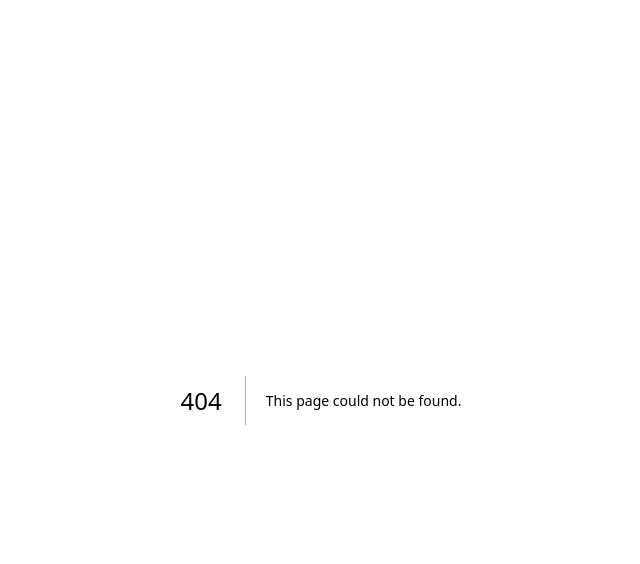
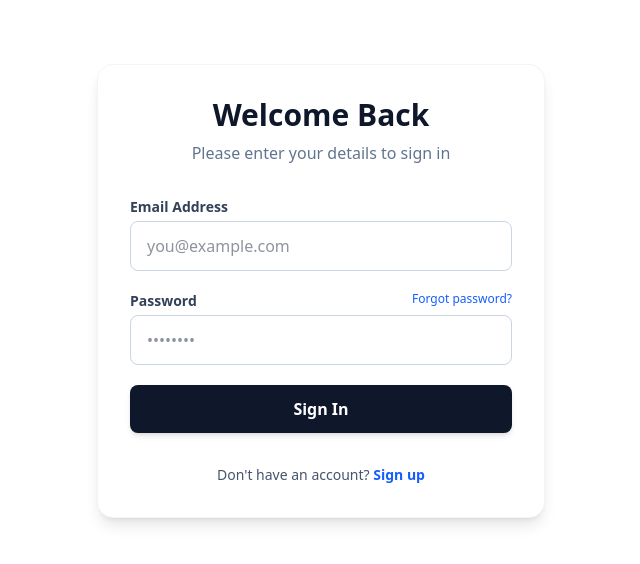
Before and after one commit to sujithmanc/next-drizzle-auth, a Next.js app: page /login in a window 1280 px wide. Before the commit this address had no page. Shown: the top 564 px of the page, without its empty margins (319-959 px from the left). Built offline with nearby package versions, Linux system fonts and the light colour scheme.

Commit message:
Login Successful

```diff
--- /dev/null
+++ b/src/app/login/action.js
@@ -0,0 +1,121 @@
+"use server";
+
+import { comparePasswords } from "@/auth/password";
+import { createUserSession } from "@/auth/session";
+import { db2 } from "@/drizzle/db";
+import { userRoles, users } from "@/drizzle/schema";
+import { eq } from "drizzle-orm";
+import { cookies } from "next/headers";
+import { set, z } from "zod";
+import crypto from "crypto"
+import { redisClient } from "@/redis/redis";
+
+
+const SESSION_EXPIRATION_SECONDS = 60;
+const COOKIE_SESSION_KEY = "session-id"
+
+const loginSchema = z.object({
+    email: z.string().email("Invalid email address"),
+    password: z.string().min(6, "Password must be at least 6 characters"),
+});
+
+const sessionSchema = z.object({
+    id: z.string(),
+    role: z.enum(userRoles),
+});
+
+export async function loginActionOut(prevState, formData) {
+    const rawData = Object.fromEntries(formData.entries());
+    const cookiesObj = await cookies();
+
+    //const sessionId = crypto.randomBytes(100).toString("hex").normalize()
+    setCookie(cookiesObj);
+
+    return { success: true, message: "Logged in successfully!" };
+}
+
+function setCookie(cookiesObj) {
+    const sessionId = crypto.randomBytes(100).toString("hex").normalize()
+    cookiesObj.set('session-id', sessionId, { path: '/' });
+}
+
+export async function loginAction(prevState, formData) {
+
+    // 1. Extract and validate form data
+    const rawData = Object.fromEntries(formData.entries());
+
+    // 2. Log the raw data for debugging
+    const validated = loginSchema.safeParse(rawData);
+
+    console.log('[Login Action] Validation Result:', JSON.stringify(validated, null, 2));
+
+    // 3. Handle validation errors
+    if (!validated.success) {
+        return {
+            success: false,
+            errors: validated.error.flatten().fieldErrors,
+        };
+    }
+    console.info('[Login Action] Validated Data:', validated.data);
+
+    try {
+        // 4. USER LOOKUP
+        const user = await db2.query.users.findFirst({
+            where: eq(users.email, validated.data.email),
+        });
+
+        console.log('[Login Action] User Lookup Result:', JSON.stringify(user, null, 2));
+
+        // 5. USER EXISTENCE CHECK
+        if (!user) {
+            return { success: false, message: "Invalid email or password." };
+        }
+        console.info('[Login Action] User Found:', JSON.stringify(user, null, 2));
+
+        // 6. PASSWORD VERIFICATION
+        const isValid = await comparePasswords({
+            password: validated.data.password,
+            salt: user.salt,
+            hashedPassword: user.password,
+        });
+
+        // 7. Log the password verification result
+        console.info('[Login Action] Password Validation Result:', isValid);
+        if (!isValid) {
+            return { success: false, message: "Invalid email or password." };
+        }
+
+        user.id = user.id.toString();
+
+        // 8. SESSION CREATION
+        console.info(`[Login Action] Creating session for user ID: ${user.id}`);
+        const sessionId = crypto.randomBytes(100).toString("hex").normalize();
+
+        console.info(`[Session] Generated session ID: ${sessionId}`);
+        // 9. Store session in Redis
+        await redisClient.set(`session:${sessionId}`, sessionSchema.parse(user), {
+            ex: SESSION_EXPIRATION_SECONDS, // 1 week in seconds
+        })
+
+        // 10. Set cookie with session ID
+        const cookiesObj = await cookies();
+
+        cookiesObj.set(COOKIE_SESSION_KEY, sessionId, {
+            secure: true,
+            httpOnly: true,
+            sameSite: "lax",
+            path: "/",
+            maxAge: SESSION_EXPIRATION_SECONDS * 1000,
+        })
+
+        console.info(`[Session] Set session cookie with key: ${COOKIE_SESSION_KEY}`)
+        // Set up session END
+
+        return { success: true, message: "Logged in successfully!" };
+
+        // Create session or token here if needed
+    } catch (error) {
+        console.error('[Login Action] Error during login process:', error);
+        return { success: false, message: "Server error. Please try again later." };
+    }
+}
--- /dev/null
+++ b/src/app/login/page.js
@@ -0,0 +1,77 @@
+"use client";
+
+import { useActionState } from "react";
+import { loginAction } from "./action";
+
+export default function LoginForm() {
+  const [state, formAction, isPending] = useActionState(loginAction, {
+    success: false,
+    errors: {},
+    message: ""
+  });
+
+  return (
+    <div className="max-w-md mx-auto mt-16 p-8 bg-white rounded-2xl shadow-lg border border-slate-100">
+      <div className="text-center mb-8">
+        <h1 className="text-3xl font-bold text-slate-900">Welcome Back</h1>
+        <p className="text-slate-500 mt-2">Please enter your details to sign in</p>
+      </div>
+
+      <form action={formAction} className="space-y-5">
+        <div>
+          <label className="block text-sm font-semibold text-slate-700 mb-1">
+            Email Address
+          </label>
+          <input
+            name="email"
+            type="email"
+            placeholder="you@example.com"
+            className="w-full px-4 py-3 rounded-lg border border-slate-300 focus:ring-2 focus:ring-blue-500 focus:border-transparent outline-none transition-all text-slate-800"
+          />
+          {state.errors?.email && (
+            <p className="text-red-500 text-xs mt-1">{state.errors.email[0]}</p>
+          )}
+        </div>
+
+        <div>
+          <div className="flex justify-between mb-1">
+            <label className="text-sm font-semibold text-slate-700">Password</label>
+            <a href="#" className="text-xs text-blue-600 hover:underline">Forgot password?</a>
+          </div>
+          <input
+            name="password"
+            type="password"
+            placeholder="••••••••"
+            className="w-full px-4 py-3 rounded-lg border border-slate-300 focus:ring-2 focus:ring-blue-500 focus:border-transparent outline-none transition-all text-slate-800"
+          />
+          {state.errors?.password && (
+            <p className="text-red-500 text-xs mt-1">{state.errors.password[0]}</p>
+          )}
+        </div>
+
+        <button
+          type="submit"
+          disabled={isPending}
+          className="w-full py-3 px-4 bg-slate-900 hover:bg-slate-800 text-white font-bold rounded-lg shadow-md transform active:scale-[0.98] transition-all disabled:opacity-50 disabled:cursor-not-allowed"
+        >
+          {isPending ? "Signing in..." : "Sign In"}
+        </button>
+
+        {state.message && (
+          <div className={`text-center p-3 rounded-md text-sm font-medium ${
+            state.success ? "bg-green-50 text-green-700" : "bg-red-50 text-red-700"
+          }`}>
+            {state.message}
+          </div>
+        )}
+      </form>
+
+      <p className="text-center text-sm text-slate-600 mt-8">
+        Don't have an account?{" "}
+        <a href="/signup" className="text-blue-600 font-semibold hover:underline">
+          Sign up
+        </a>
+      </p>
+    </div>
+  );
+}
--- a/src/app/page.jsx
+++ b/src/app/page.jsx
@@ -1,32 +1,15 @@
-import { comparePasswords, generateSalt, hashPassword } from "@/auth/password";
-import RedisDemoData from "@/features/redis/components/RedisDemoData";
-import { db2 } from "@/drizzle/db";
-import SignUpForm from "@/features/auth/components/SignUpForm";
+
+import { getUserFromSession } from "@/auth/session";
+import { cookies } from "next/headers";
 
 export default async function Home() {
 
-  const myPassword = "mySecurePassword";
-  const salt = generateSalt();
+    const sessionInfo = getUserFromSession(await cookies())
 
-  const pass = await hashPassword(myPassword, salt);
-  const pass2 = await hashPassword(myPassword, salt);
-  const isMatch = await comparePasswords({
-    password: myPassword,
-    salt,
-    hashedPassword: pass,
-  });
 
-  // DB Test
-  const users = await db2.query.emp.findMany();
   return (
     <>
-      <SignUpForm />
-      <RedisDemoData />
-      <pre>{pass}</pre>
-      <pre>{pass2}</pre>
-      <pre>{salt}</pre>
-      <pre>{isMatch ? "Passwords match!" : "Passwords do not match."}</pre>
-      <pre>{JSON.stringify(users, null, 2)}</pre>
+      <pre>{JSON.stringify(sessionInfo, null, 2)}</pre>
     </>
   );
 }
--- a/src/app/signup/action.js
+++ b/src/app/signup/action.js
@@ -1,5 +1,7 @@
 "use server";
 
+import { generateSalt, hashPassword } from "@/auth/password";
+import { createUserSession } from "@/auth/session";
 import { db2 } from "@/drizzle/db";
 import { users } from "@/drizzle/schema";
 import { revalidatePath } from "next/cache";
@@ -11,6 +13,7 @@ const signupSchema = z.object({
     email: z.string().email("Invalid email address"),
     role: z.enum(['guest', 'user', 'admin']).default('guest'),
     password: z.string().min(6, "Password must be at least 6 characters"),
+    salt: z.string().min(1, "Salt is required"),
 });
 
 export async function signupAction(prevState, formData) {
@@ -21,6 +24,8 @@ export async function signupAction(prevState, formData) {
         role: formData.get("role"),
         password: formData.get("password"),
     };
+
+    rawData.salt = generateSalt();
 
     console.log('[Signup Action] Raw Data:', rawData);
 
@@ -35,17 +40,27 @@ export async function signupAction(prevState, formData) {
             errors: validated.error.flatten().fieldErrors,
         };
     }
-
     console.info('[Signup Action] Validated Data:', validated.data);
 
     try {
-        await db2.insert(users).values(validated.data);
+        // Encrypt password
+
+        validated.data.password = await hashPassword(validated.data.password, validated.data.salt);
+        console.info('[Signup Action] Hashed Password and salt:', validated);
+
+        const result = await db2.insert(users).values(validated.data);
+        console.log('[Signup Action] Insert Result:', result);
+
+        // Create a session or token here if needed
+        createUserSession({ id: result.insertId, role: validated.data.role }, formData.cookies);
 
         revalidatePath("/");
         return { success: true, message: "User registered successfully!" };
     } catch (error) {
-        console.error('[Signup Action] Database Error:', error);
-        if (error.message.includes("Duplicate entry")) {
+        // Extrat simple text/info from the error object for better logging
+        console.log('[Signup Action] Error Details:', JSON.stringify(error, null, 2));
+
+        if (error.cause.sqlMessage.includes("Duplicate entry")) {
             return { success: false, message: "This email is already registered." };
         }
         return { success: false, message: "Something went wrong. Please try again." };
--- a/src/auth/password.js
+++ b/src/auth/password.js
@@ -1,8 +1,9 @@
 import crypto from "crypto"
 
 export function hashPassword(password, salt) {
+    const newSalt = salt || generateSalt();
     return new Promise((resolve, reject) => {
-        crypto.scrypt(password.normalize(), salt, 64, (error, hash) => {
+        crypto.scrypt(password.normalize(), newSalt, 64, (error, hash) => {
             if (error) reject(error)
 
             resolve(hash.toString("hex").normalize())
--- a/src/auth/session.js
+++ b/src/auth/session.js
@@ -1,10 +1,11 @@
-import { userRoles } from "@/drizzle/schema"
+
 import { z } from "zod"
 import crypto from "crypto"
 import { redisClient } from "@/redis/redis"
+import { userRoles } from "@/drizzle/schema"
 
 // Seven days in seconds
-const SESSION_EXPIRATION_SECONDS = 60 * 60 * 24 * 7
+const SESSION_EXPIRATION_SECONDS = 60 * 5
 const COOKIE_SESSION_KEY = "session-id"
 
 const sessionSchema = z.object({
@@ -13,7 +14,9 @@ const sessionSchema = z.object({
 })
 
 export function getUserFromSession(cookies) {
+
     const sessionId = cookies.get(COOKIE_SESSION_KEY)?.value
+    console.log(`[Session] Retrieved session ID from cookie: ${sessionId}`)
     if (sessionId == null) return null
 
     return getUserSessionById(sessionId)
@@ -29,12 +32,25 @@ export async function updateUserSessionData(user, cookies) {
 }
 
 export async function createUserSession(user, cookies) {
-    const sessionId = crypto.randomBytes(512).toString("hex").normalize()
+    // 8. SESSION CREATION
+    console.info(`[Login Action] Creating session for user ID: ${user.id}`);
+    const sessionId = crypto.randomBytes(100).toString("hex").normalize();
+
+    console.info(`[Session] Generated session ID: ${sessionId}`);
+    // 9. Store session in Redis
     await redisClient.set(`session:${sessionId}`, sessionSchema.parse(user), {
-        ex: SESSION_EXPIRATION_SECONDS,
+        ex: SESSION_EXPIRATION_SECONDS, // 1 week in seconds
     })
 
-    setCookie(sessionId, cookies)
+    // 10. Set cookie with session ID
+
+    cookies.set(COOKIE_SESSION_KEY, sessionId, {
+        secure: true,
+        httpOnly: true,
+        sameSite: "lax",
+        path: "/",
+        maxAge: SESSION_EXPIRATION_SECONDS * 1000,
+    })
 }
 
 export async function updateUserSessionExpiration(cookies) {
@@ -58,18 +74,40 @@ export async function removeUserFromSession(cookies) {
     cookies.delete(COOKIE_SESSION_KEY)
 }
 
-function setCookie(sessionId, cookies) {
-    cookies.set(COOKIE_SESSION_KEY, sessionId, {
-        secure: true,
+function setCookieOut(sessionId, cookies) {
+    console.log(`[Session] Set cookie with session ID START`)
+
+    cookieStore.set(COOKIE_SESSION_KEY, sessionId, {
         httpOnly: true,
-        sameSite: "lax",
-        expires: Date.now() + SESSION_EXPIRATION_SECONDS * 1000,
+        path: '/',
+        maxAge: 60 * 60 * 24 * 7,
     })
+
+
+    console.log(`[Session] Set cookie with session ID END`)
+}
+
+function setCookie(sessionId, cookieStore) {
+    console.log(`[Session] Attempting to set cookie...`, { sessionId });
+    cookieStore.set(COOKIE_SESSION_KEY, sessionId, {
+        httpOnly: true,
+        path: "/"
+    });
+
+    // 2. Verification Check
+    const check = cookieStore.get(COOKIE_SESSION_KEY);
+
+    if (!check || check.value !== sessionId) {
+        console.error(`[Session] Failed to verify cookie after setting!`);
+        throw new Error("Failed to set session cookie. Please check if this function is called inside a Server Action or Route Handler.");
+    }
+
+    console.log(`[Session] Cookie verified successfully.`);
 }
 
 async function getUserSessionById(sessionId) {
     const rawUser = await redisClient.get(`session:${sessionId}`)
-
+    console.log(`[Session] Retrieved session data from Redis for session ID ${sessionId}:`, rawUser)
     const { success, data: user } = sessionSchema.safeParse(rawUser)
 
     return success ? user : null
--- a/src/drizzle/schema.js
+++ b/src/drizzle/schema.js
@@ -1,5 +1,9 @@
 import { mysqlTable as table } from "drizzle-orm/mysql-core";
 import * as t from "drizzle-orm/mysql-core";
+
+
+export const userRoles = ["guest", "user", "admin"];
+export const userRoleEnum = t.mysqlEnum("role", userRoles).default("guest");
 
 export const users = table(
     "users",
@@ -9,8 +13,9 @@ export const users = table(
         lastName: t.varchar("last_name", { length: 256 }),
         email: t.varchar({ length: 256 }).notNull(),
         password: t.varchar({ length: 256 }).notNull(),
+        salt: t.varchar({ length: 256 }).notNull(),
         invitee: t.int().references(() => users.id),
-        role: t.mysqlEnum(["guest", "user", "admin"]).default("guest"),
+        role: userRoleEnum,
     },
     (table) => [
         t.uniqueIndex("email_idx").on(table.email)
```
